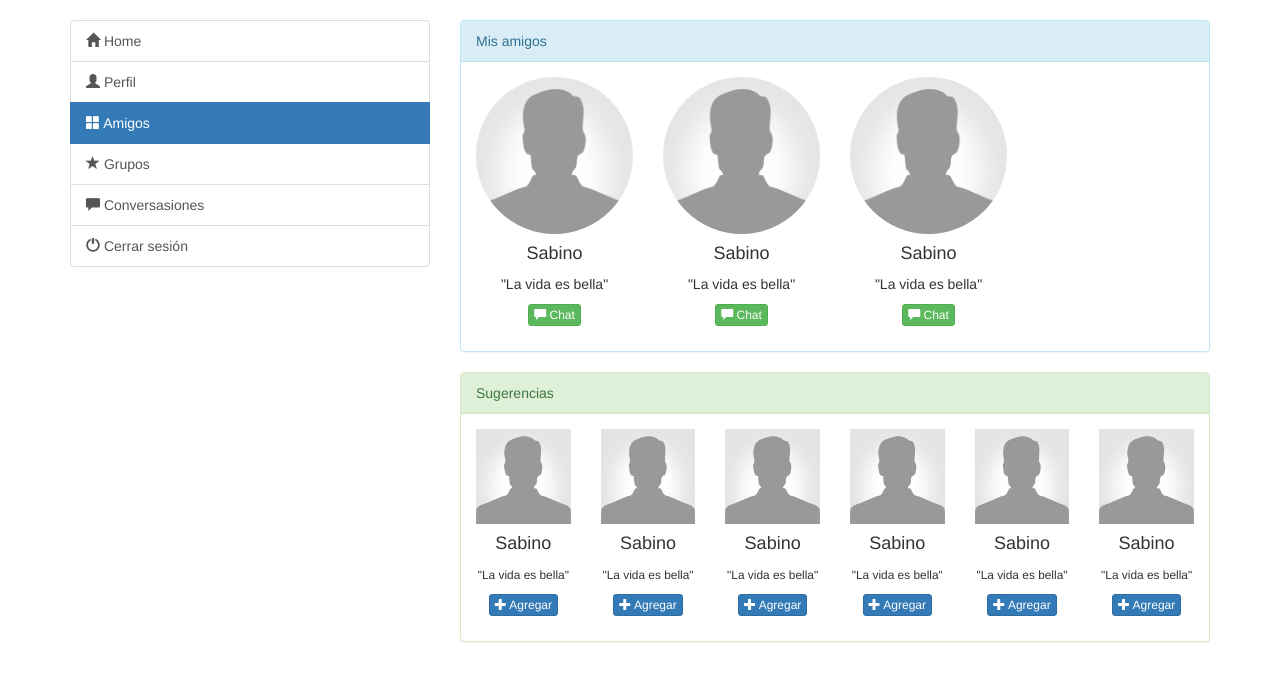
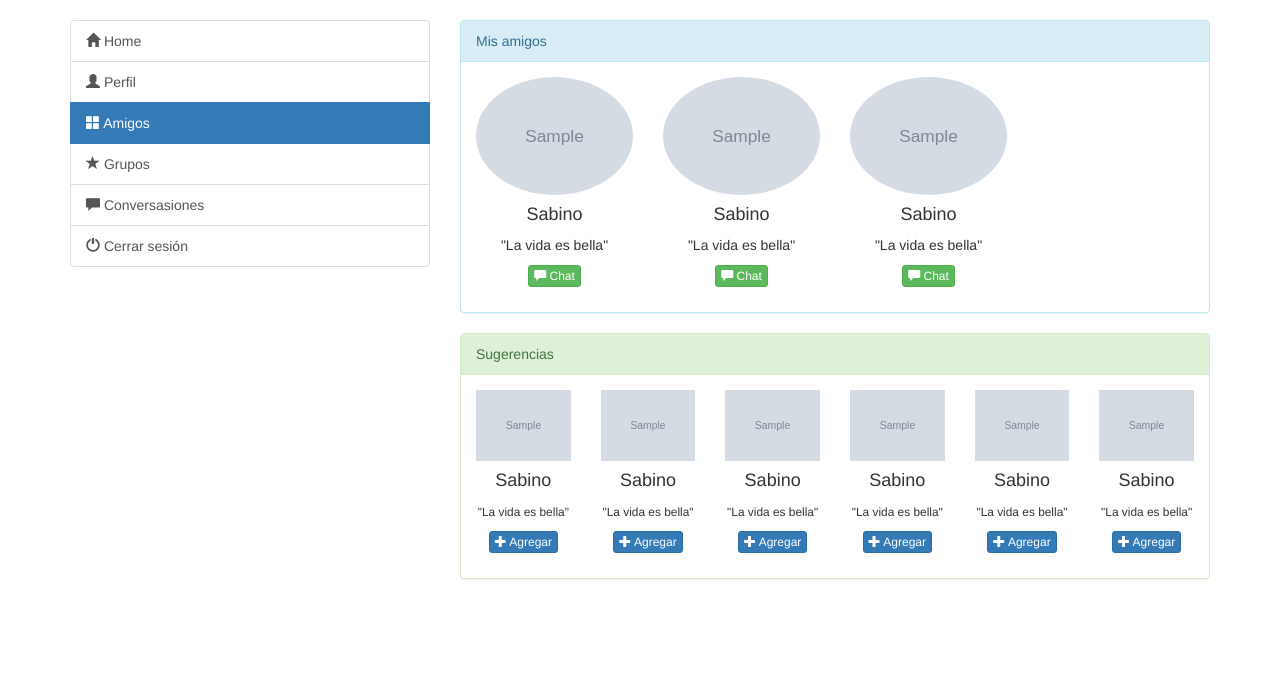
Before and after one commit to Neria11/chat, a PHP site: page /friends.php in a window 1280 px wide. Shown: the part 51-732 px from the top of the page. Run offline with PHP 8.4, Linux system fonts and the light colour scheme; the visitor is signed in with stand-in values (Sample User, id 1); tables that the repository leaves empty hold one stand-in row (values such as "Sample post"); grey boxes marked "Sample" are stand-in pictures; some libraries are stand-ins or nearby versions.

Commit message:
Cambios generales

```diff
--- a/friends.php
+++ b/friends.php
@@ -1,5 +1,6 @@
 <?php
 include("models/security/control_sesion.php");
+include("models/view_profile.php");
 ?>
 <!DOCTYPE html>
 <html lang="en">
@@ -69,7 +70,7 @@ include("models/security/control_sesion.php");
           <!--Amigo-->
           <div class="col-sm-6 col-md-4 col-lg-3">
            <div class="text-center ">
-            <img src="img/noavatar.png" alt="" class="img-circle img-responsive">
+            <img src="<?php echo $avatar ?>" alt="" class="img-circle img-responsive">
             <h4>Sabino</h4>
             <p>"La vida es bella"</p>
             <p><a class="btn btn-success btn-xs" href="#" role="button"><span class="glyphicon glyphicon-comment"></span> Chat</a></p>
@@ -79,7 +80,7 @@ include("models/security/control_sesion.php");
         <!--Amigo-->
         <div class="col-sm-6 col-md-4 col-lg-3">
          <div class="text-center">
-          <img src="img/noavatar.png" alt="" class="img-circle img-responsive">
+          <img src="<?php echo $avatar ?>" alt="" class="img-circle img-responsive">
           <h4>Sabino</h4>
           <p>"La vida es bella"</p>
           <p><a class="btn btn-success btn-xs" href="#" role="button"><span class="glyphicon glyphicon-comment"></span> Chat</a></p>
@@ -89,7 +90,7 @@ include("models/security/control_sesion.php");
       <!--Amigo-->
       <div class="col-sm-6 col-md-4 col-lg-3">
        <div class="text-center">
-        <img src="img/noavatar.png" alt="" class="img-circle img-responsive">
+        <img src="<?php echo $avatar ?>" alt="" class="img-circle img-responsive">
         <h4>Sabino</h4>
         <p>"La vida es bella"</p>
         <p><a class="btn btn-success btn-xs" href="#" role="button"><span class="glyphicon glyphicon-comment"></span> Chat</a></p>
@@ -112,7 +113,7 @@ include("models/security/control_sesion.php");
       <!--Amigo-->
       <div class="col-sm-6 col-md-4 col-lg-2">
        <div class="text-center">
-        <img src="img/noavatar.png" alt="" class="img-responsive">
+        <img src="<?php echo $avatar ?>" alt="" class="img-responsive">
         <h4>Sabino</h4>
         <p>
           <small>"La vida es bella"</small>
@@ -124,7 +125,7 @@ include("models/security/control_sesion.php");
     <!--Amigo-->
     <div class="col-sm-6 col-md-4 col-lg-2">
      <div class="text-center">
-      <img src="img/noavatar.png" alt="" class="img-responsive">
+      <img src="<?php echo $avatar ?>" alt="" class="img-responsive">
       <h4>Sabino</h4>
       <p>
         <small>"La vida es bella"</small>
@@ -136,7 +137,7 @@ include("models/security/control_sesion.php");
   <!--Amigo-->
   <div class="col-sm-6 col-md-4 col-lg-2">
    <div class="text-center">
-    <img src="img/noavatar.png" alt="" class="img-responsive">
+    <img src="<?php echo $avatar ?>" alt="" class="img-responsive">
     <h4>Sabino</h4>
     <p>
       <small>"La vida es bella"</small>
@@ -148,7 +149,7 @@ include("models/security/control_sesion.php");
 <!--Amigo-->
 <div class="col-sm-6 col-md-4 col-lg-2">
  <div class="text-center">
-  <img src="img/noavatar.png" alt="" class="img-responsive">
+  <img src="<?php echo $avatar ?>" alt="" class="img-responsive">
   <h4>Sabino</h4>
   <p>
     <small>"La vida es bella"</small>
@@ -160,7 +161,7 @@ include("models/security/control_sesion.php");
 <!--Amigo-->
 <div class="col-sm-6 col-md-4 col-lg-2">
  <div class="text-center">
-  <img src="img/noavatar.png" alt="" class="img-responsive">
+  <img src="<?php echo $avatar ?>" alt="" class="img-responsive">
   <h4>Sabino</h4>
   <p>
     <small>"La vida es bella"</small>
@@ -172,7 +173,7 @@ include("models/security/control_sesion.php");
 <!--Amigo-->
 <div class="col-sm-6 col-md-4 col-lg-2">
  <div class="text-center">
-  <img src="img/noavatar.png" alt="" class="img-responsive">
+  <img src="<?php echo $avatar ?>" alt="" class="img-responsive">
   <h4>Sabino</h4>
   <p>
     <small>"La vida es bella"</small>
--- a/index.php
+++ b/index.php
@@ -61,11 +61,11 @@ include("models/security/session.php");
 
       <div class="form-group">
         <label for="username">Usuario: </label>
-        <input type="text" name="username" class="form-control" id="username" placeholder="Usuario" required="" autocomplete="off">
+        <input type="text" name="username" class="form-control" id="username" placeholder="" required="" autocomplete="off">
       </div>
       <div class="form-group">
         <label for="password">Contraseña: </label>
-        <input type="password" name="password" class="form-control" id="password" placeholder="Password" required="">
+        <input type="password" name="password" class="form-control" id="password" placeholder="" required="">
       </div>
       <div class="form-group">
         <button type="submit" class="btn btn-primary btn-md btn-block">Ingresar</button>
--- a/models/security/session.php
+++ b/models/security/session.php
@@ -1,11 +1,12 @@
 <?php
-include("models/connection.php");
 
 //Variable que retorna un mensaje
 $message = "";
 
 //Verificamos que exista al menos una petición de POST
 if(count($_POST) > 0) {
+	include("models/connection.php");
+
 	//Obtenemos el username por método POST
 	$username = addslashes($_POST["username"]);
 
```
Also changed, not shown: img/users/kranky/kranky.png (added), img/users/oso/oso.jpg (added), img/users/oso/oso.png (added), img/users/patito/patito.png (added), img/users/sabino/sabino.gif (added), img/users/sabino/sabino.png (added).
